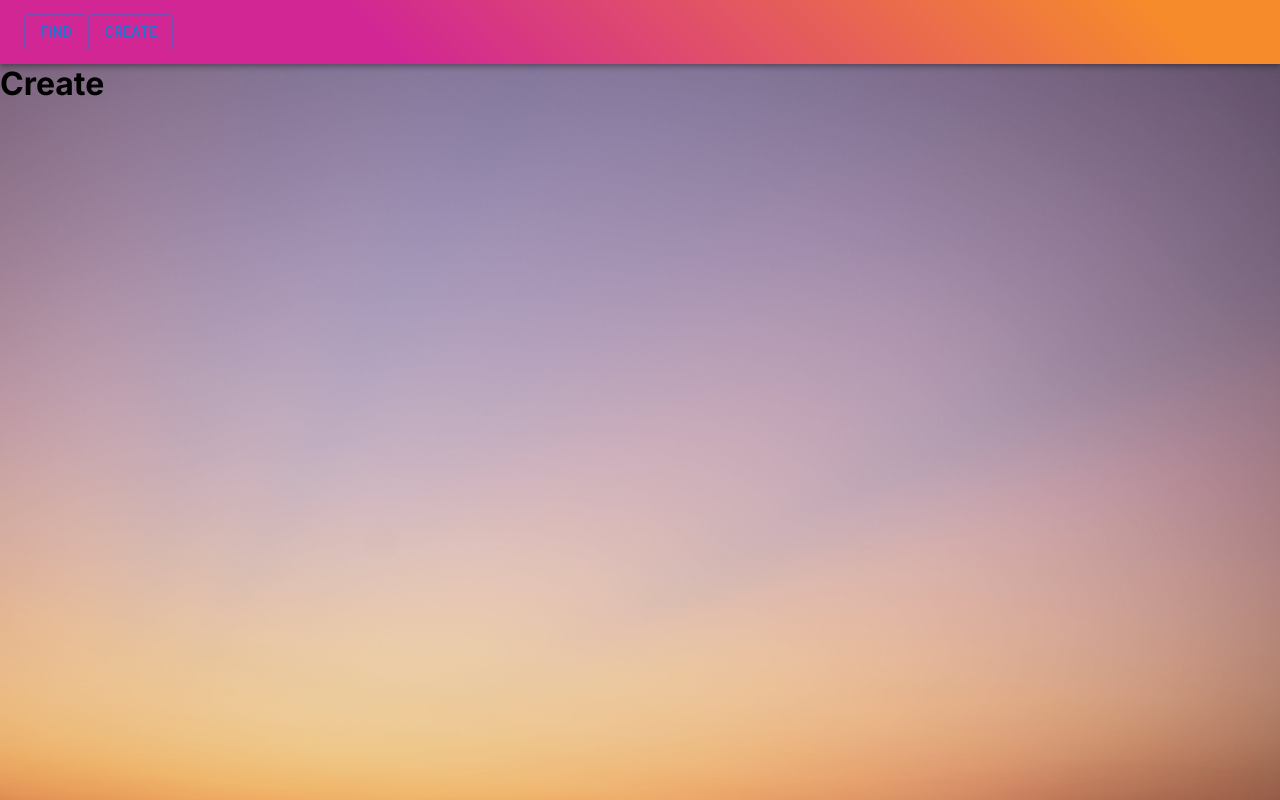
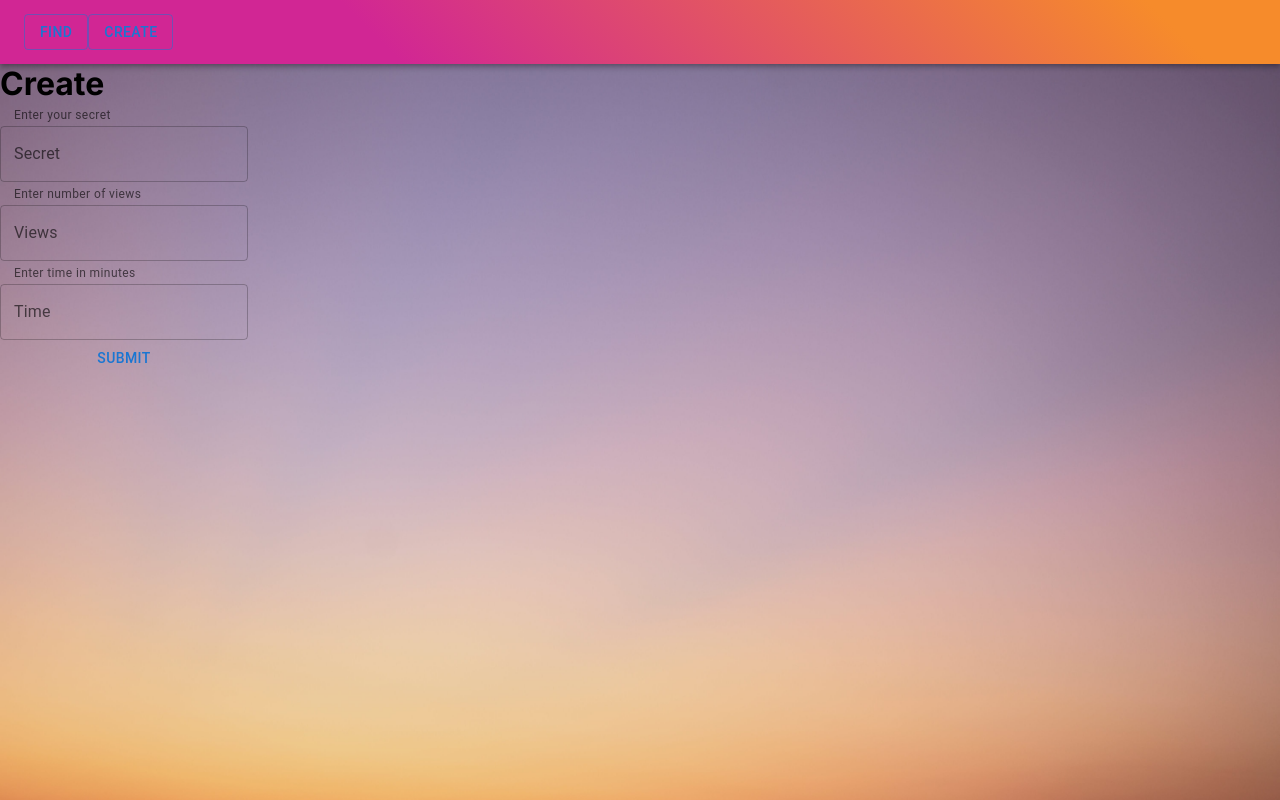
Before and after one commit to klavoraMate/secret-server, a Next.js app in the folder frontend/: page /create in a window 1280 px wide. Built offline with nearby package versions, Linux system fonts and the light colour scheme.

Commit message:
feat: created base Create form

```diff
--- a/frontend/next.config.js
+++ b/frontend/next.config.js
@@ -1,11 +1,3 @@
 /** @type {import('next').NextConfig} */
 module.exports = {
-  async rewrites() {
-    return [
-      {
-        source: '/api/:path*',
-        destination: 'https://server-k1y7.onrender.com/api/:path*',
-      },
-    ]
-  },
 }
--- /dev/null
+++ b/frontend/src/app/components/FormCreateSecret.tsx
@@ -0,0 +1,45 @@
+'use client';
+import {FormControl, FormHelperText, TextField} from "@mui/material";
+import {useState} from "react";
+import Button from "@mui/material/Button";
+
+export default function FormCreateSecret() {
+    const [secret, setSecret] = useState<string>('');
+    const [views, setViews] = useState<string>('');
+    const [time, setTime] = useState<string>('');
+
+    const handleSubmit = (event: React.FormEvent<HTMLFormElement>) => {
+        event.preventDefault();
+        const formData = new URLSearchParams();
+        formData.append('secret', secret);
+        formData.append('expireAfterViews', views);
+        formData.append('expireAfter', time);
+        fetch('/v1/secret', {
+            method: 'POST',
+            headers: {
+                'Content-Type': 'application/x-www-form-urlencoded',
+            },
+            body: formData.toString(),
+        }).then(response => response.json())
+    }
+
+    return (
+        <div>
+            <form onSubmit={handleSubmit}>
+                <FormControl>
+                    <FormHelperText id='secret-helper-text'>Enter your secret</FormHelperText>
+                    <TextField id='secret' label='Secret' aria-describedby='secret-helper-text' multiline value={secret}
+                               onChange={(e) => setSecret(e.target.value)}/>
+                    <FormHelperText id='views-helper-text'>Enter number of views</FormHelperText>
+                    <TextField id='views' label='Views' aria-describedby='views-helper-text' type='number' value={views}
+                               onChange={(e) => setViews(e.target.value)}/>
+                    <FormHelperText id='time-helper-text'>Enter time in minutes</FormHelperText>
+                    <TextField id='time' label='Time' aria-describedby='time-helper-text' type='number' value={time}
+                               onChange={(e) => setTime(e.target.value)}/>
+                    <Button type="submit">Submit</Button>
+                </FormControl>
+
+            </form>
+        </div>
+    );
+}
--- a/frontend/src/app/create/page.tsx
+++ b/frontend/src/app/create/page.tsx
@@ -1,7 +1,10 @@
+import FormCreateSecret from "@/app/components/FormCreateSecret";
+
 export default function Create() {
     return (
         <div>
             <h1>Create</h1>
+            <FormCreateSecret />
         </div>
     );
 }
```
Also changed, not shown: 1 other file (tests, documents, lock files or other folders).
